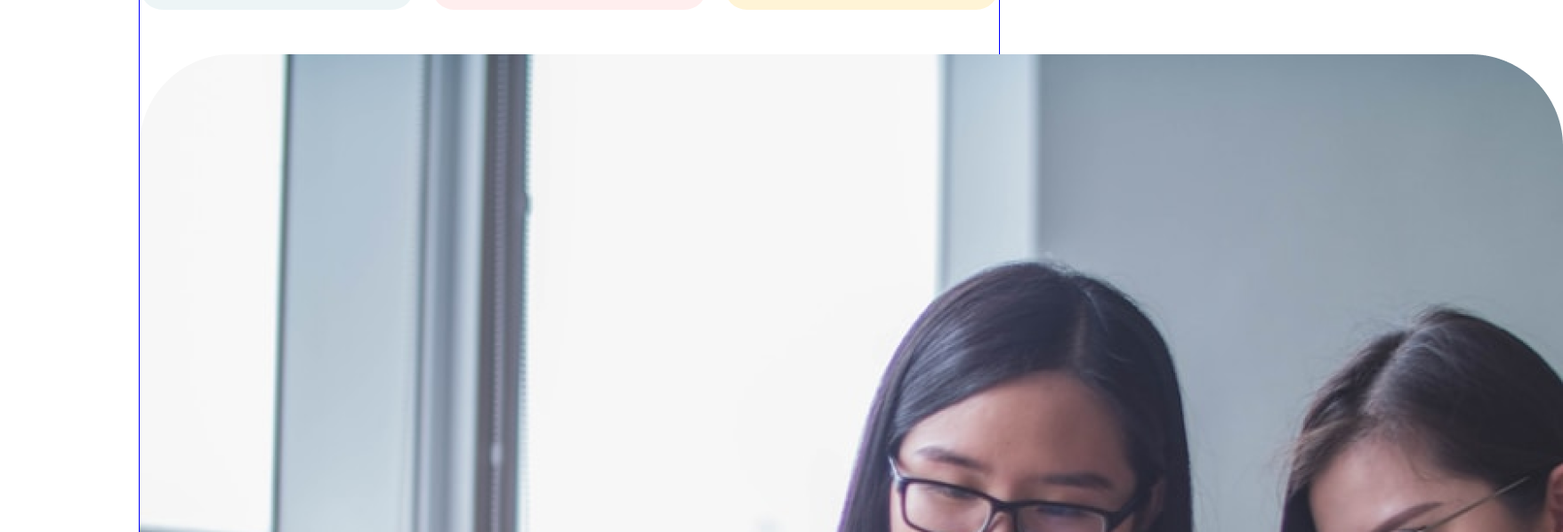
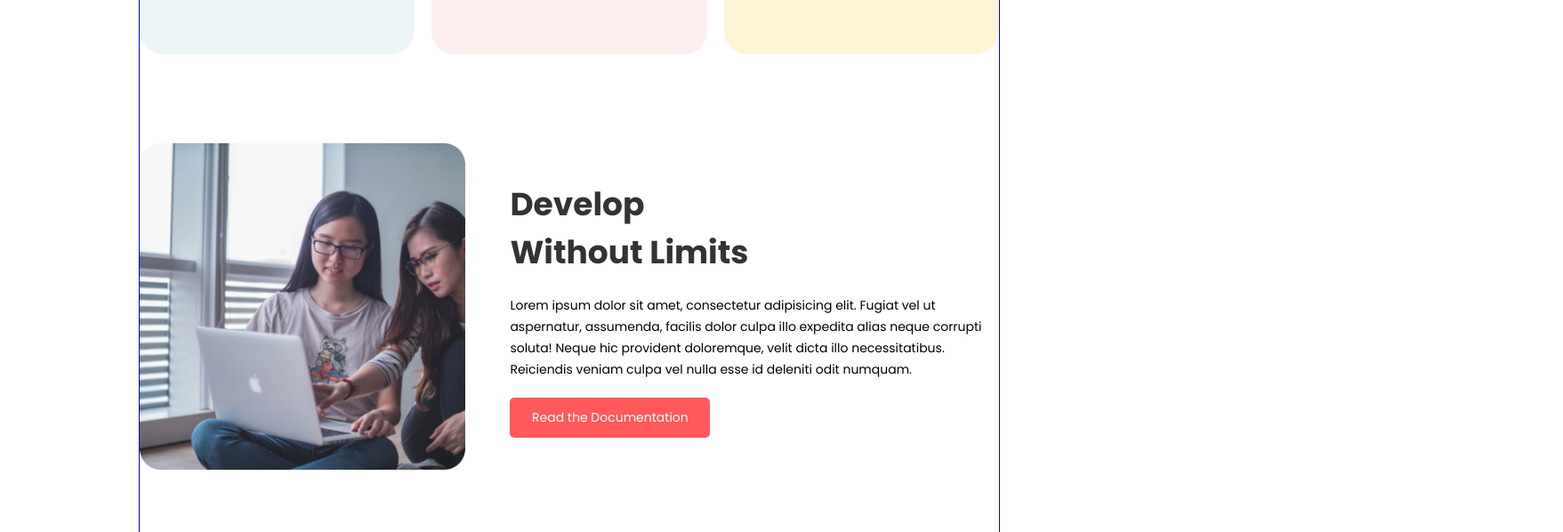
Before and after one commit to yuni6x/Portfolio-Example, a plain HTML site: page index.html in a window 1280 px wide. Shown: the part 1054-1652 px from the top of the page at 89% size, 1757 px wide, since content can reach past the window. Drawn offline with Linux system fonts and the light colour scheme.

Commit message:
style section two

```diff
--- a/style.css
+++ b/style.css
@@ -9,6 +9,9 @@ body {
     border: 1px solid blue;
     font-family: 'Poppins', sans-serif;
     box-sizing: border-box;
+    font-weight: 400;
+    font-size: 14px;
+
 }
 
 /* header section */
@@ -74,7 +77,7 @@ span{
 
 /* my mission section */
 section{
-    margin: 50px auto;
+    margin: 100px auto;
 }
 
 .myMission-container{
@@ -121,3 +124,46 @@ section{
 .content p {
     padding: 12px 12px 0px 32px;
 }
+
+/* section two */
+.section-two{
+    display: flex;
+}
+.section2-left {
+    width: 40%;
+}
+
+.section2-left img {
+    width: 100%;
+}
+.section2-right {
+    display: flex;
+    flex-direction: column;
+    justify-content: center;
+    width: 60%;
+    padding-left: 50px;
+}
+.title-s2{
+    color: rgba(51, 51, 51, 1);
+    font-weight: 700;
+    font-size: 36px;
+    line-height: 54px;
+}
+.content-s2 p{
+    font-weight: 400;
+    line-height: 24px;
+    margin: 20px auto;
+}
+.button-read {
+    width: 225px;
+    height: 45px;
+    background-color: rgba(255, 89, 89, 1);
+    border-radius: 5px;
+    display: flex;
+    justify-content: center;
+    align-items: center;
+}
+.button-read a{
+    text-decoration: none;
+    color: #FFFFFF;
+}
```
